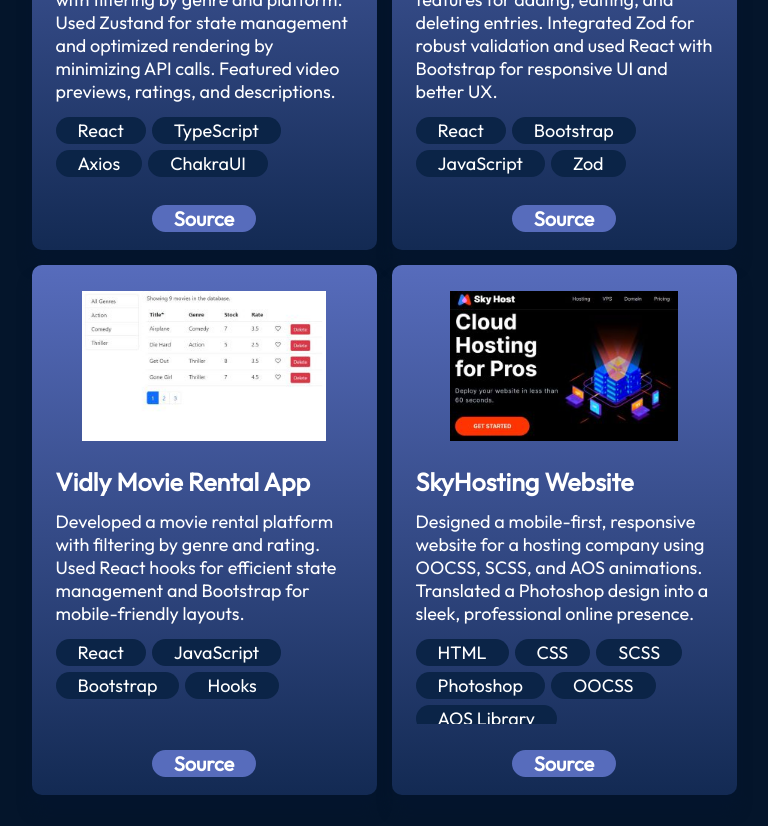
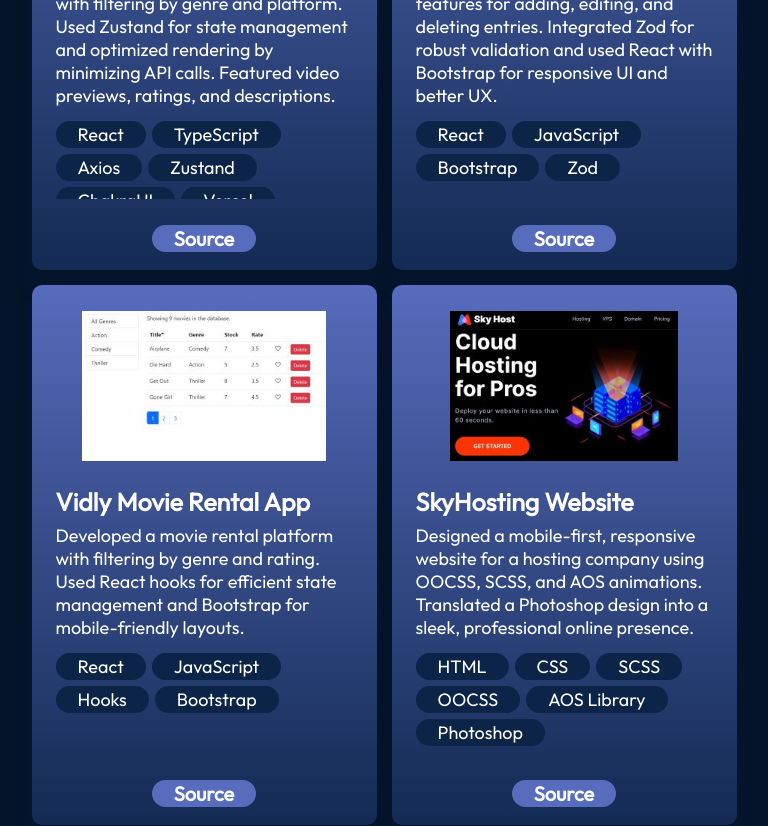
Before and after one commit to NazaninHashemian/portfolio, a React (Vite) app: page / in a window 1280 px wide. Shown: the part 3360-4186 px from the top of the page, without its empty margins (256-1024 px from the left). Built offline with nearby package versions, Linux system fonts and the light colour scheme.

Commit message:
Cleaned up skill ordering across projects for better readability

```diff
--- a/src/components/Projects/ProjectCard.module.css
+++ b/src/components/Projects/ProjectCard.module.css
@@ -1,5 +1,5 @@
 .cardContainer {
-    height: 530px;
+    height: 540px;
     display: flex;
     flex-direction: column;
     border-radius: 10px;
@@ -17,21 +17,21 @@
 .scrollableContent {
     overflow-y: auto;
     flex-grow: 1;
-    margin-top: 6px;
+    /* margin-top: 6px; */
 }
 
-.scrollableContent::-webkit-scrollbar { /* ✨ updated: optional scrollbar style */
-    width: 6px;
+.scrollableContent::-webkit-scrollbar {
+    width: 7px;
   }
 
-  .scrollableContent::-webkit-scrollbar-thumb { /* ✨ updated */
+  .scrollableContent::-webkit-scrollbar-thumb {
     background-color: rgba(255, 255, 255, 0.3);
     border-radius: 10px;
   }
 
 .image {
     max-height: 150px; /* Set a max height for the image */
-    margin: 8px auto 25px auto; /* this centers it horizontally */
+    margin: 8px auto 25px auto; /* centers image horizontally */
     max-height: 150px;
     object-fit: cover;
     display: block; /* ensures margin auto works */
--- a/src/data/projects.json
+++ b/src/data/projects.json
@@ -3,7 +3,7 @@
     "title": "Recipe Finder App",
     "imageSrc": "projects/Recipe1.png",
     "description": "A responsive web app for searching recipes using TheMealDB API. Users can search by dish name, view detailed recipe info in a modal (opened on click for each recipe), and enjoy a polished, mobile-friendly experience. Features include Dark/Light Mode, user-friendly error handling, and a reusable SearchBar component that boosted development efficiency by 30%.",
-    "skills": ["React", "TypeScript", "JavaScript", "React Router", "Hooks", "Responsive Design", "TheMealDB API", "Modals", "Reusable Components"],
+    "skills": ["React", "TypeScript", "React Router", "JavaScript", "Hooks", "Responsive Design", "TheMealDB API", "Modals", "Reusable Components"],
     "demo": "https://nazaninhashemian.github.io/RecipeFinderApp",
     "source": "https://github.com/NazaninHashemian/RecipeFinderApp"
   },
@@ -11,17 +11,15 @@
     "title": "Weather App",
     "imageSrc": "projects/weatherApp.png",
     "description": "A real-time weather app that provides weather information based on city search. Utilized React for a user-friendly interface and Axios to fetch data from the OpenWeatherMap API. The app remembers previous searches using local storage and displays weather details like temperature, humidity, and conditions. Optimized performance by managing state and minimizing redundant API calls, with a mobile-friendly design.",
-    "skills": ["React", "Axios", "JavaScript", "Local Storage", "OpenWeatherMap API", "Responsive Design", "State Management"],
+    "skills": ["React", "JavaScript", "Axios", "State Management", "Local Storage", "OpenWeatherMap API", "Responsive Design"],
     "demo": "https://nazaninhashemian.github.io/weather-app",
     "source": "https://github.com/NazaninHashemian/weather-app"
   },
-
-
   {
     "title": "Video Game Explorer",
     "imageSrc": "projects/video-game.png",
     "description": "Created a game discovery platform with filtering by genre and platform. Used Zustand for state management and optimized rendering by minimizing API calls. Featured video previews, ratings, and descriptions.",
-    "skills": ["React", "TypeScript", "Axios", "ChakraUI", "Zustand", "Vercel"],
+    "skills": ["React", "TypeScript", "Axios", "Zustand", "ChakraUI", "Vercel"],
     "demo": "",
     "source": "https://game-bhaax6w5m-nazaninhashemian.vercel.app"
   },
@@ -29,7 +27,7 @@
     "title": "Expenses Tracker",
     "imageSrc": "projects/expenses-list.png",
     "description": "Built an expense tracker with features for adding, editing, and deleting entries. Integrated Zod for robust validation and used React with Bootstrap for responsive UI and better UX.",
-    "skills": ["React", "Bootstrap", "JavaScript", "Zod"],
+    "skills": ["React", "JavaScript", "Bootstrap", "Zod"],
     "demo": "https://expense-tracker-cssia8db8-nazaninhashemian.vercel.app",
     "source": "https://expense-tracker-smoky-rho.vercel.app"
   },
@@ -37,7 +35,7 @@
     "title": "Vidly Movie Rental App",
     "imageSrc": "projects/vidly.jpg",
     "description": "Developed a movie rental platform with filtering by genre and rating. Used React hooks for efficient state management and Bootstrap for mobile-friendly layouts.",
-    "skills": ["React", "JavaScript", "Bootstrap", "Hooks"],
+    "skills": ["React", "JavaScript", "Hooks", "Bootstrap"],
     "demo": "https://nazaninhashemian.github.io/vidly/",
     "source": "https://nazaninhashemian.github.io/vidly/"
   },
@@ -45,7 +43,7 @@
     "title": "SkyHosting Website",
     "imageSrc": "projects/sky.jpg",
     "description": "Designed a mobile-first, responsive website for a hosting company using OOCSS, SCSS, and AOS animations. Translated a Photoshop design into a sleek, professional online presence.",
-    "skills": ["HTML", "CSS", "SCSS", "Photoshop", "OOCSS", "AOS Library"],
+    "skills": ["HTML", "CSS", "SCSS", "OOCSS", "AOS Library", "Photoshop"],
     "demo": "https://sky-host.netlify.app",
     "source": "https://sky-host.netlify.app"
   }
```
